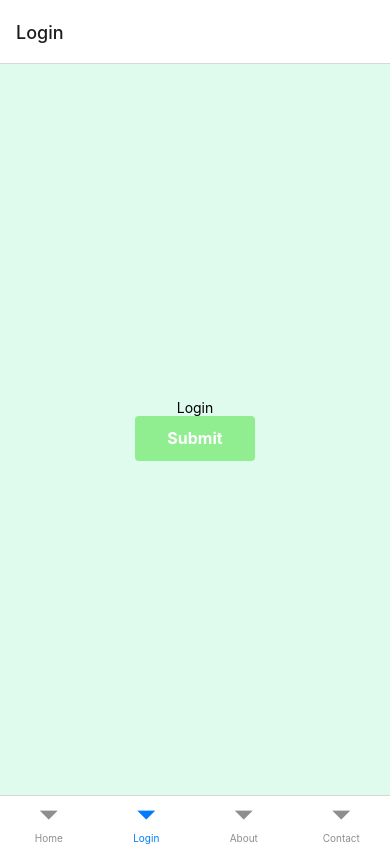
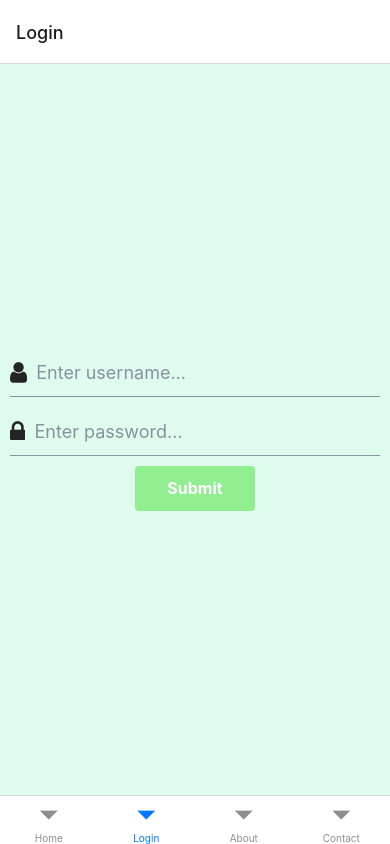
Before and after one commit to danielatripon/CoolApp, a React Native app: screen /Login in a window 390 px wide. Built offline with nearby package versions, Linux system fonts and the light colour scheme.

Commit message:
Added Login form using React Native Elements and an img on the home screen

```diff
--- a/package.json
+++ b/package.json
@@ -11,11 +11,13 @@
   "dependencies": {
     "@react-navigation/bottom-tabs": "^6.3.3",
     "@react-navigation/native": "^6.0.12",
+    "@rneui/base": "0.0.0-edge.2",
+    "@rneui/themed": "0.0.0-edge.2",
     "expo": "~46.0.9",
     "expo-status-bar": "~1.4.0",
     "react": "18.0.0",
     "react-native": "0.69.5",
-    "react-native-safe-area-context": "4.3.1",
+    "react-native-safe-area-context": "^4.3.1",
     "react-native-screens": "~3.15.0"
   },
   "devDependencies": {
--- a/src/components/MyButton.js
+++ b/src/components/MyButton.js
@@ -1,4 +1,4 @@
-import { StyleSheet, Text, Pressable, TouchableOpacity } from "react-native";
+import { StyleSheet, Text, TouchableOpacity } from "react-native";
 
 export default function MyButton() {
   return (
--- a/src/screens/Home.js
+++ b/src/screens/Home.js
@@ -1,13 +1,27 @@
 import { StatusBar } from "expo-status-bar";
-import { StyleSheet, View } from "react-native";
+import {
+  StyleSheet,
+  View,
+  SafeAreaView,
+  ActivityIndicator,
+} from "react-native";
 import MyText from "../components/MyText";
-import MyButton from "../components/MyButton";
+import { Image } from "@rneui/themed";
+
+const BASE_URI =
+  "https://thumbs.dreamstime.com/b/environment-earth-day-hands-trees-growing-seedlings-bokeh-green-background-female-hand-holding-tree-nature-field-gra-130247647.jpg";
 
 export default function Home() {
   return (
     <View style={styles.container}>
       <MyText></MyText>
-      <MyButton buttonText="Press This"></MyButton>
+
+      <Image
+        source={{ uri: BASE_URI }}
+        containerStyle={styles.item}
+        PlaceholderContent={<ActivityIndicator />}
+      />
+
       <StatusBar style="auto" />
     </View>
   );
@@ -22,4 +36,10 @@ const styles = StyleSheet.create({
     fontWeight: "bold",
     color: "#0EE310",
   },
+  item: {
+    backgroundColor: "red",
+    backgroundSize: "cover",
+    width: "100%",
+    height: "60%",
+  },
 });
--- a/src/screens/Login.js
+++ b/src/screens/Login.js
@@ -1,22 +1,30 @@
-import { StatusBar } from "expo-status-bar";
-import { StyleSheet, View, Text } from "react-native";
-import MyText from "../components/MyText";
+import React from "react";
+import { View, Text, StyleSheet } from "react-native";
+import { Input } from "@rneui/themed";
 import MyButton from "../components/MyButton";
 
 export default function Login() {
   return (
-    <View style={styles.container}>
-      <Text>Login</Text>
+    <>
+      <View style={styles.viewStyle}>
+        <Input
+          placeholder=" Enter username..."
+          leftIcon={{ type: "font-awesome", name: "user" }}
+        />
 
-      <StatusBar style="auto" />
-      <MyButton buttonText="Press This"></MyButton>
-      <StatusBar style="auto" />
-    </View>
+        <Input
+          placeholder=" Enter password..."
+          secureTextEntry={true}
+          leftIcon={{ type: "font-awesome", name: "lock" }}
+        />
+        <MyButton buttonText="Press This"></MyButton>
+      </View>
+    </>
   );
 }
 
 const styles = StyleSheet.create({
-  container: {
+  viewStyle: {
     flex: 1,
     backgroundColor: "#DFFBEE",
     alignItems: "center",
```
Also changed, not shown: 2 other files (tests, documents, lock files or other folders).
